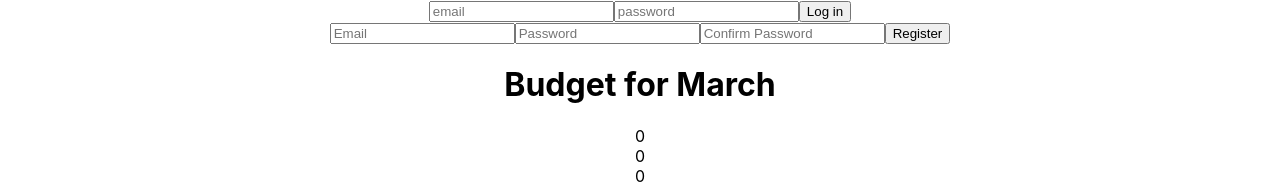
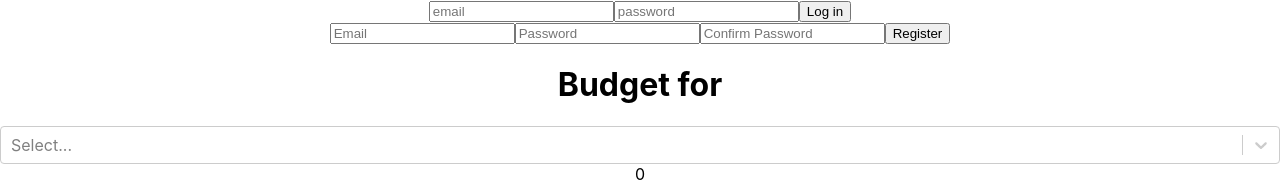
Before and after one commit to jelenaandj/Budget-App, a React (Create React App) app: page / in a window 1280 px wide. Shown: the top 184 px of the page. Built offline with nearby package versions, Linux system fonts and the light colour scheme; no server answers.

Commit message:
set months

```diff
--- a/src/App.js
+++ b/src/App.js
@@ -22,6 +22,7 @@ const uuidv4 = require('uuid/v4')
 function App() {
     const[inputs,setInputs]=useState([]);
     const[user,setUser]=useState()
+
     // const[totalExp,setTotalExp]=useState([])
 
     const signoutHandler=(e)=>{
@@ -109,6 +110,7 @@ switch (a.getMonth() + 1) {
     default:
         break;
 }
+const[month,setMonth]=useState(m)
 
   return (
     <div className="App">
@@ -118,7 +120,7 @@ switch (a.getMonth() + 1) {
     <Register user={user} setUser={setUser} firebase={firebase}/>
     </div>
      : <input type="submit" value="Log out" onClick={signoutHandler}/>}
-    <Header m={m}/>
+    <Header m={m} month={month} setMonth={setMonth}/>
     <Budget writeData={writeData} expense={inputs.filter(inputB=> inputB.value.includes('Expense'))} income={inputs.filter(inputB=> inputB.value.includes('Income'))}  />
     <Total input={inputs.filter(inputB=> inputB.value.includes('Income'))}  />
     <Total input={inputs.filter(inputB=> inputB.value.includes('Expense'))}/>
--- a/src/layout/Header.jsx
+++ b/src/layout/Header.jsx
@@ -1,12 +1,45 @@
-import React from 'react'
+import React, { useState } from 'react'
+import Select from 'react-select'
+
 
 export default function Header(props) {
 
     let m=props.m
+    let month=props.month
+    let setMonth=props.setMonth
+
+    const options = [
+        { value: 'January', label: 'January' },
+        { value: 'February', label: 'February' },
+        { value: 'March', label: 'March' },
+        { value: 'April', label: 'April' },
+        { value: 'May', label: 'May' },
+        { value: 'Jun', label: 'Jun' },
+        { value: 'July', label: 'July' },
+        { value: 'August', label: 'August' },
+        { value: 'September', label: 'September' },
+        { value: 'Octobar', label: 'Octobar' },
+        { value: 'November', label: 'November' },
+        { value: 'December', label: 'December' }
+      ]
+
+
+
+
+    const onMonthChange=(e)=>{
+        console.log(e)
+       if(e.value !==''){
+       setMonth(e.value)
+       console.log(month)}else{
+           setMonth(m)
+       }
+   }
 
     return (
         <div>
-            <h1>Budget for {m}</h1>
+            <h1>Budget for</h1>
+            <Select options={options} onChange={onMonthChange} />
+
         </div>
     )
 }
```
